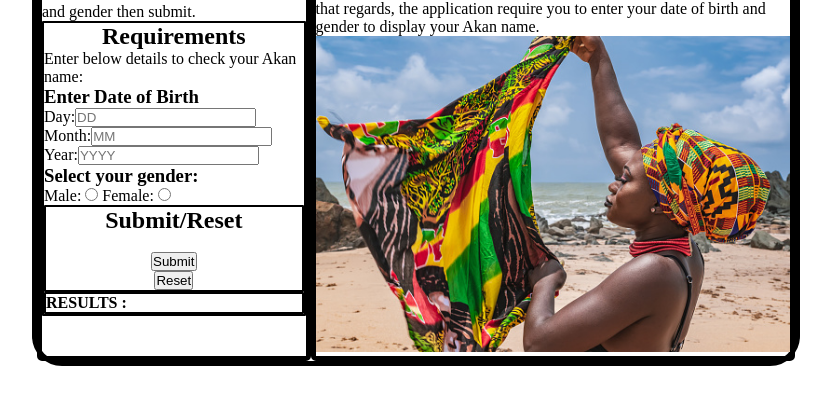
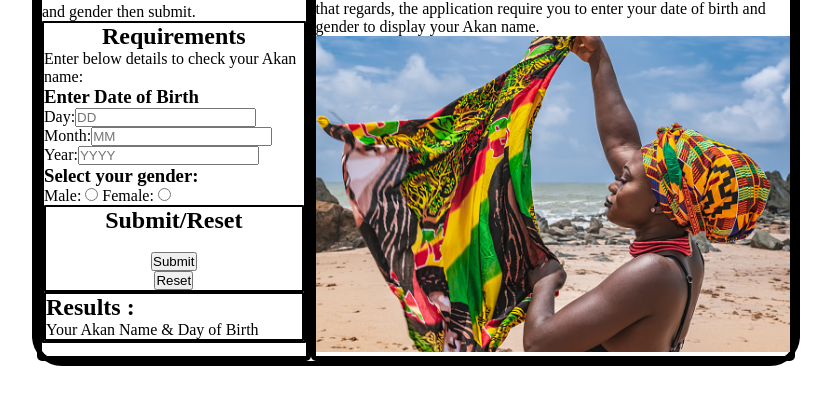
Before and after one commit to RodgersMM/Akan-Name-Checker, a plain HTML site: page index.html in a window 1280 px wide. Shown: the part 170-574 px from the top of the page, without its empty margins (168-999 px from the left). Drawn offline with Linux system fonts and the light colour scheme.

Commit message:
Improving results section

```diff
--- a/index.html
+++ b/index.html
@@ -64,8 +64,8 @@
 
 
                       <section id="akan-name-display" class="sections">
-                       <h4 id = display-name><strong> RESULTS  :</strong></h4>
-                       <p id="result"></p>
+                       <h2 id = display-name><strong>Results  :</strong></h2>
+                       <p id="result">Your Akan Name & Day of Birth </p>
                     </section>
                   </div>
                  </div>
```
